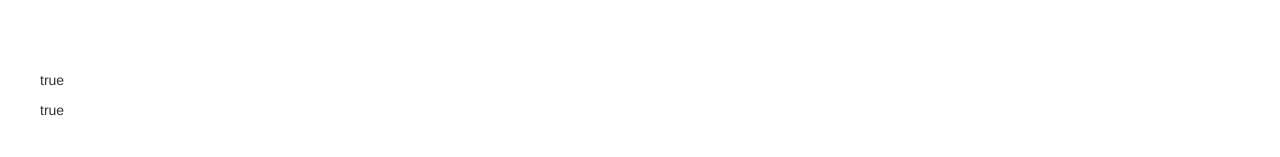
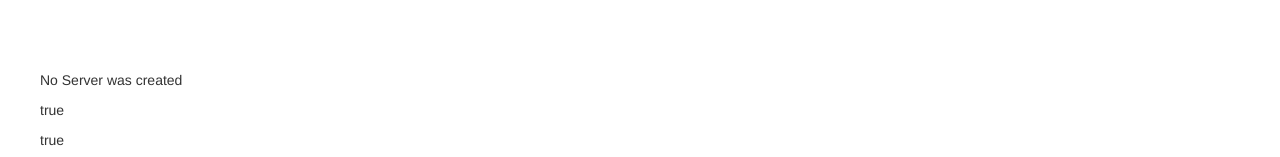
Before and after one commit to thaian161/angular-playground, an Angular app in the folder the-basics/: page / in a window 1280 px wide. Shown: the part 667-824 px from the top of the page. Before the commit the page ends 800 px from the top, so only its background shows below. Built offline with nearby package versions, Linux system fonts and the light colour scheme.

Commit message:
event binding

```diff
--- a/the-basics/src/app/servers/servers.component.html
+++ b/the-basics/src/app/servers/servers.component.html
@@ -3,9 +3,14 @@
 <button
   class="btn btn-primary"
   style="margin: 10rem; font-size: 5rem;"
-  [disabled]="allowNewServer">
+  [disabled]="allowNewServer"
+  (click)="onCreateServer()">
   ADD SERVER
 </button>
+<p>
+  {{serverCreationStatus}}
+</p>
+
 <p> {{ allowNewServer }}</p>
 
 <p [innerText]="allowNewServer"></p>
--- a/the-basics/src/app/servers/servers.component.ts
+++ b/the-basics/src/app/servers/servers.component.ts
@@ -7,6 +7,7 @@ import { Component, OnInit } from '@angular/core';
 })
 export class ServersComponent implements OnInit {
   allowNewServer = false; //this is a property
+  serverCreationStatus = "No Server was created"
 
   constructor() {
     setTimeout(()=> {
@@ -17,4 +18,8 @@ export class ServersComponent implements OnInit {
   ngOnInit(): void {
   }
 
+  onCreateServer(){
+    this.serverCreationStatus = "Server was created!!"
+  }
+
 }
```
Also changed, not shown: 1 other file (tests, documents, lock files or other folders).
